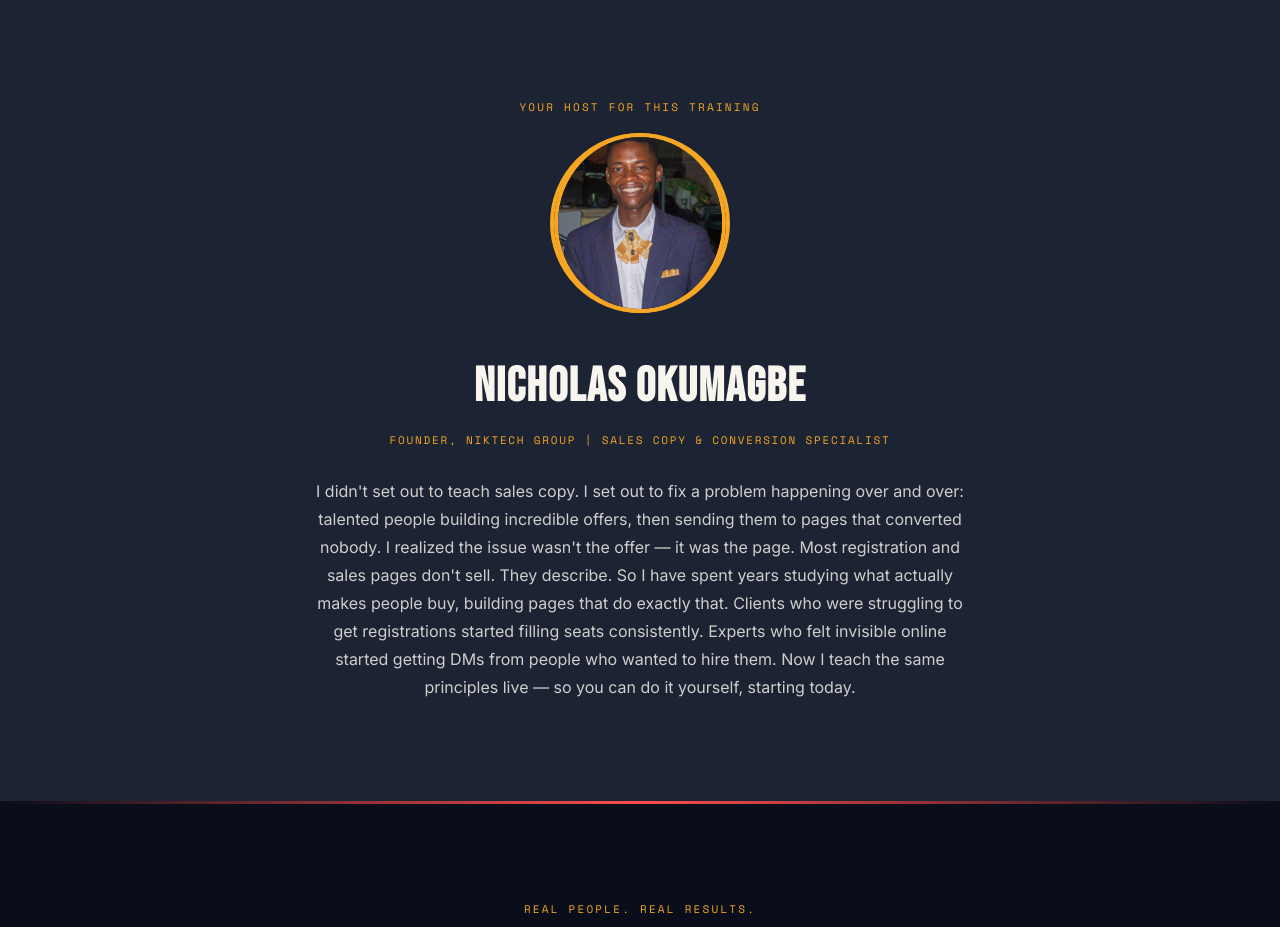
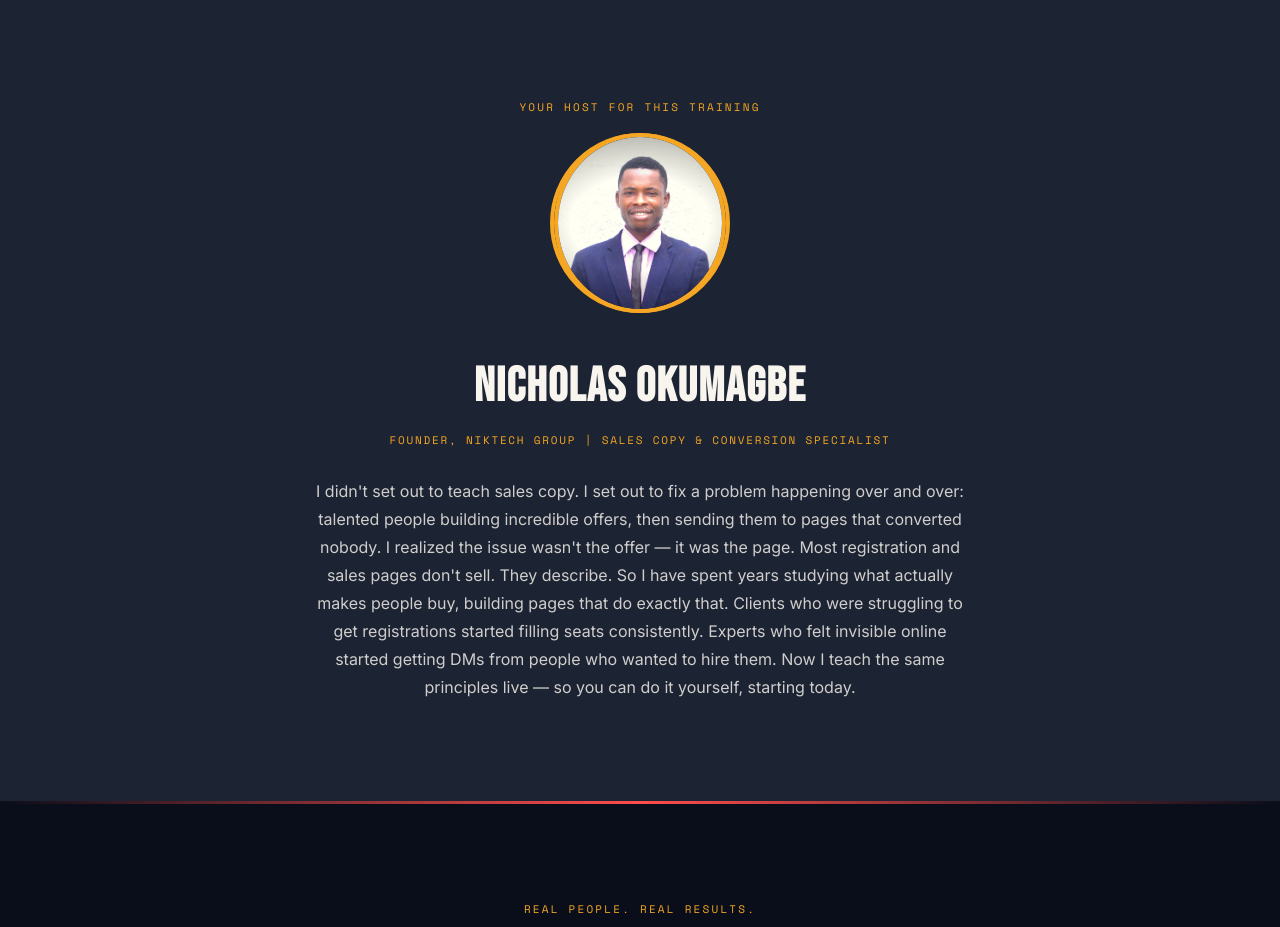
Before and after one commit to nicholas-okumagbe/sales-webinar, a plain HTML site: page niktech_webinar.html in a window 1280 px wide. Shown: the part 3780-4707 px from the top of the page. Drawn offline with nearby package versions, Linux system fonts and the light colour scheme.

Commit message:
image updated

```diff
--- a/niktech_webinar.html
+++ b/niktech_webinar.html
@@ -879,7 +879,7 @@
     <!-- TODO: swap placeholder below with real Nicholas Okumagbe photo URL when available -->
     <!-- [HOST PHOTO HERE — Nicholas Okumagbe] -->
     <div class="host-photo-placeholder reveal reveal-delay-1">
-      <img src="image.png" alt="Nicholas Okumagbe" class="host-photo reveal reveal-delay-1">
+      <img src="image.jpg" alt="Nicholas Okumagbe" class="host-photo reveal reveal-delay-1">
     </div>
 
     <h2 class="host-name-tag reveal reveal-delay-1">Nicholas Okumagbe</h2>
```
Also changed, not shown: image.jpg (added), image1.png (added).
